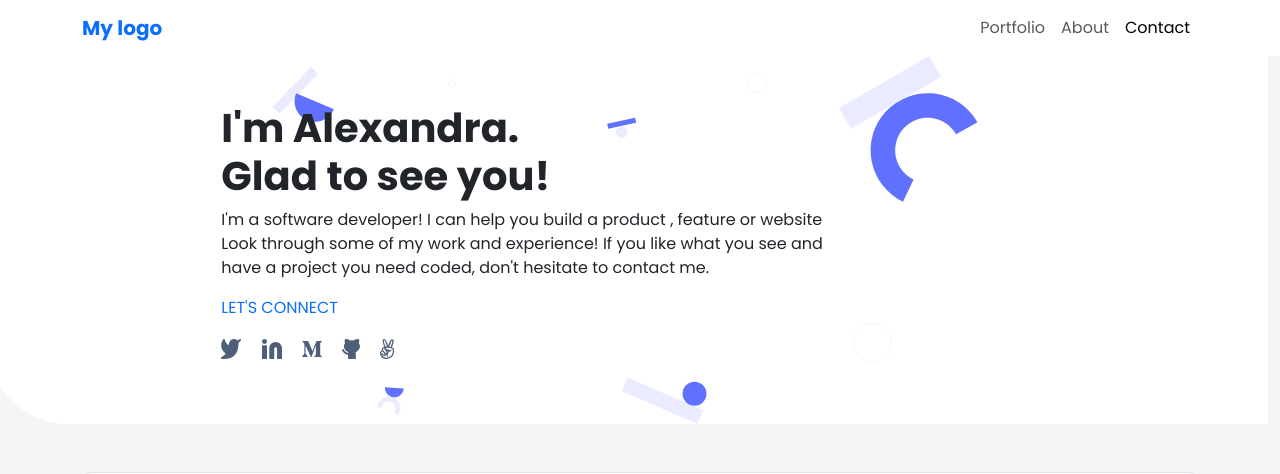
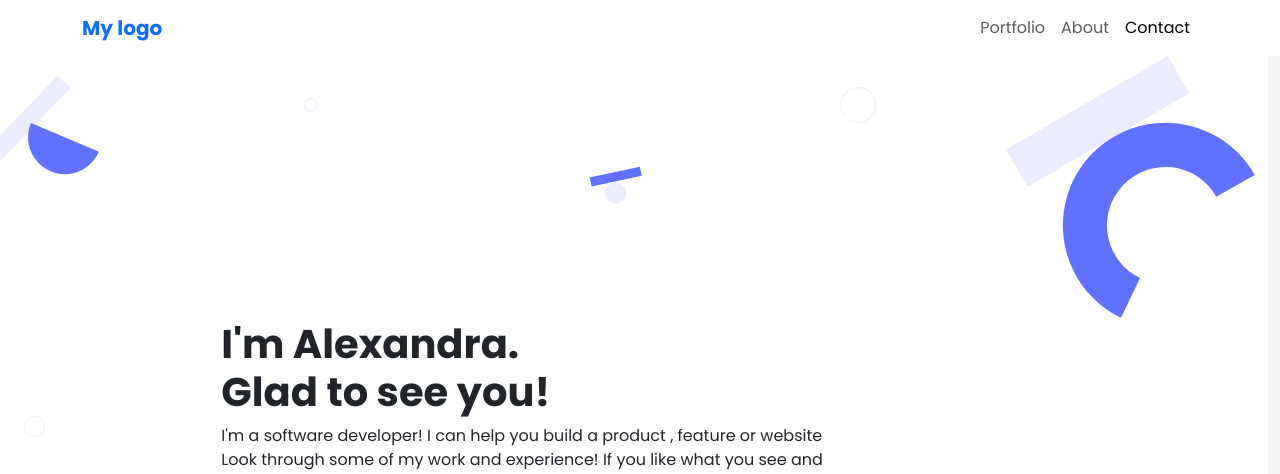
Before and after one commit to jecode93/bootstrap-portfolio-project, a website: page index.html in a window 1280 px wide. Shown: the top 474 px of the page. Drawn offline with nearby package versions, Linux system fonts and the light colour scheme.

Commit message:
update html

```diff
--- a/index.html
+++ b/index.html
@@ -47,7 +47,7 @@
 					</div>
 				</nav>
 			</header>
-			<section id="headline" class="container-fluid row align-content-center bg-white h-75">
+			<section id="headline" class="container-fluid row align-content-center bg-white vh-100">
 				<div class="container ">
 					<div class="row">
 						<div class="col-md-2"></div>
```
